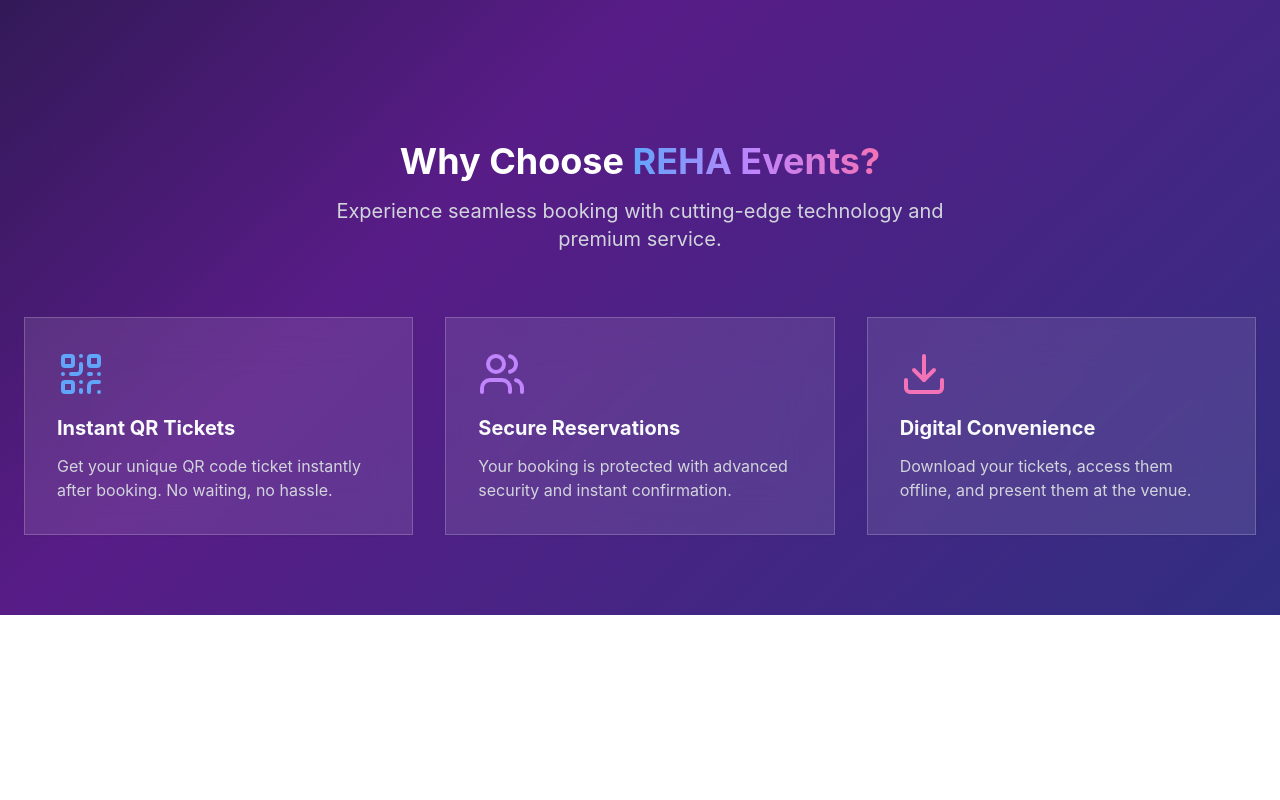
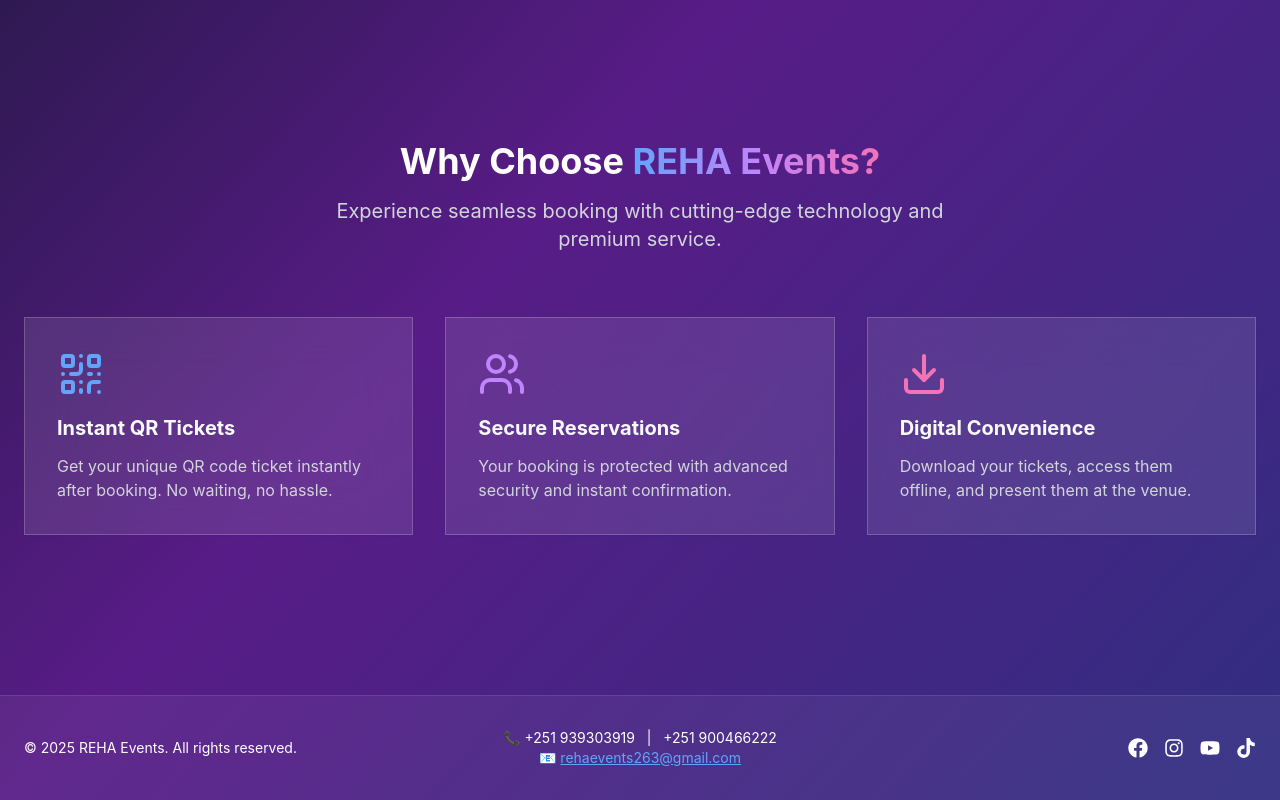
Before and after one commit to WossenB/Reha-events, a React (Vite) app: page / in a window 1280 px wide. Shown: the part 599-1399 px from the top of the page. Before the commit the page ends 1214 px from the top, so only its background shows below. Built offline with nearby package versions, Linux system fonts and the light colour scheme.

Commit message:
adding forgoten footer

```diff
--- a/package.json
+++ b/package.json
@@ -30,6 +30,7 @@
     "react": "^18.2.0",
     "react-dom": "^18.2.0",
     "react-helmet": "^6.1.0",
+    "react-icons": "^5.5.0",
     "tailwind-merge": "^1.14.0",
     "tailwindcss-animate": "^1.0.7"
   },
--- a/src/App.jsx
+++ b/src/App.jsx
@@ -9,6 +9,7 @@ import { Label } from '@/components/ui/label';
 import { Dialog, DialogContent, DialogHeader, DialogTitle } from '@/components/ui/dialog';
 import { Toaster } from '@/components/ui/toaster';
 import { toast } from '@/components/ui/use-toast';
+import { FaFacebook, FaInstagram, FaYoutube, FaTiktok } from 'react-icons/fa';
 import QRCode from 'qrcode';
 import html2canvas from 'html2canvas';
 import { supabase } from './supabaseClient'; // <-- Import supabase client
@@ -595,6 +596,42 @@ function App() {
         </Dialog>
 
         <Toaster />
+        {/* Footer Section */}
+<footer className="mt-20 bg-white/5 border-t border-white/10 text-white py-8">
+  <div className="max-w-7xl mx-auto px-6 grid md:grid-cols-3 gap-6 items-center text-sm">
+    {/* Left: Copyright */}
+    <div className="text-center md:text-left">
+      &copy; {new Date().getFullYear()} REHA Events. All rights reserved.
+    </div>
+
+    {/* Center: Contact Info */}
+    <div className="text-center">
+      <p>
+        📞 +251 939303919 &nbsp; | &nbsp; +251 900466222
+      </p>
+      <p>
+        📧 <a href="mailto:rehaevents263@gmail.com" className="text-blue-400 underline hover:text-blue-500">
+          rehaevents263@gmail.com
+        </a>
+      </p>
+    </div>
+
+    <div className="flex justify-center md:justify-end gap-4">
+      <a href="https://web.facebook.com/people/Reha-Events/61578703268696/" target="_blank" rel="noopener noreferrer" className="hover:text-blue-500 transition">
+        <FaFacebook className="w-5 h-5" />
+      </a>
+      <a href="https://instagram.com" target="_blank" rel="noopener noreferrer" className="hover:text-pink-400 transition">
+        <FaInstagram className="w-5 h-5" />
+      </a>
+      <a href="https://www.youtube.com/channel/UCwwrCvLWk1he6PVX1MaGyLw" target="_blank" rel="noopener noreferrer" className="hover:text-sky-400 transition">
+        <FaYoutube className="w-5 h-5" />
+      </a>
+      <a href="https://www.tiktok.com/@reha_event_and_promotion" target="_blank" rel="noopener noreferrer" className="hover:text-white transition">
+        <FaTiktok className="w-5 h-5" />
+      </a>
+    </div>
+  </div>
+</footer>
       </div>
     </>
   );
```
Also changed, not shown: 1 other file (tests, documents, lock files or other folders).
